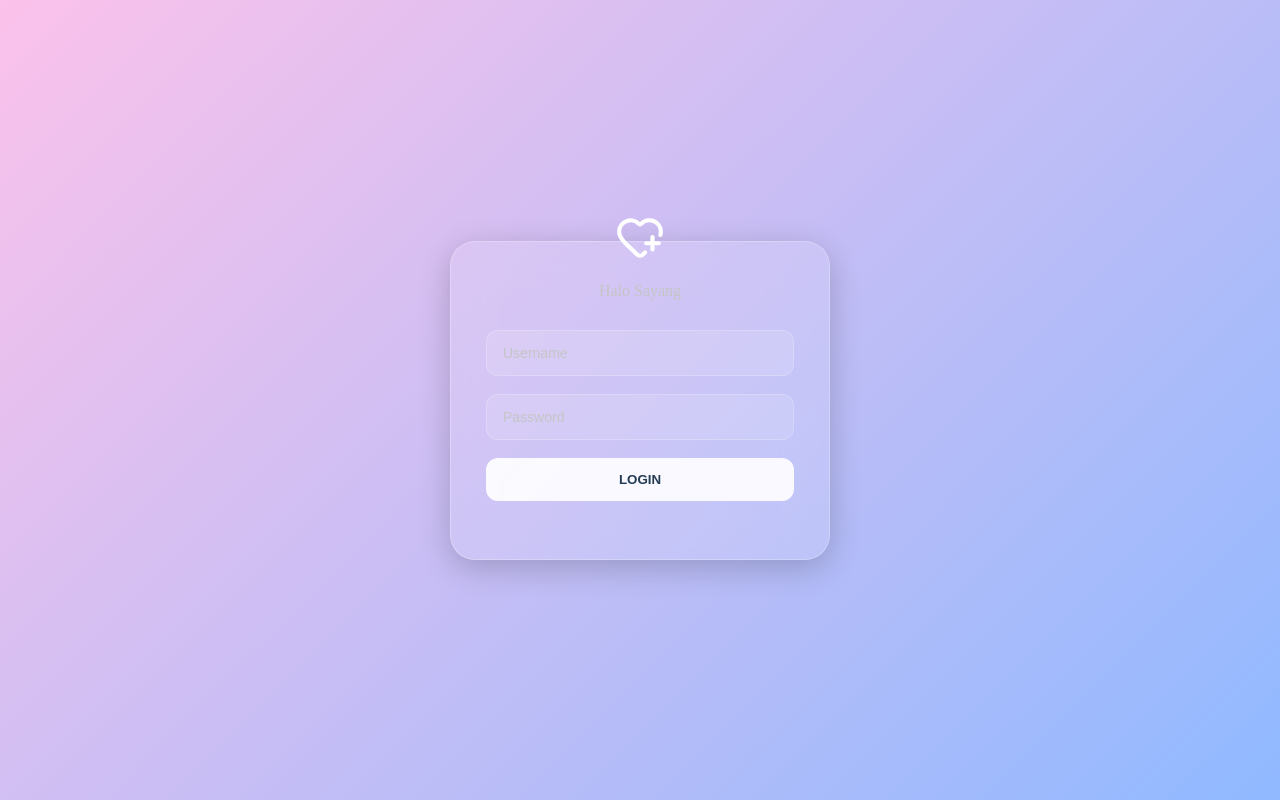
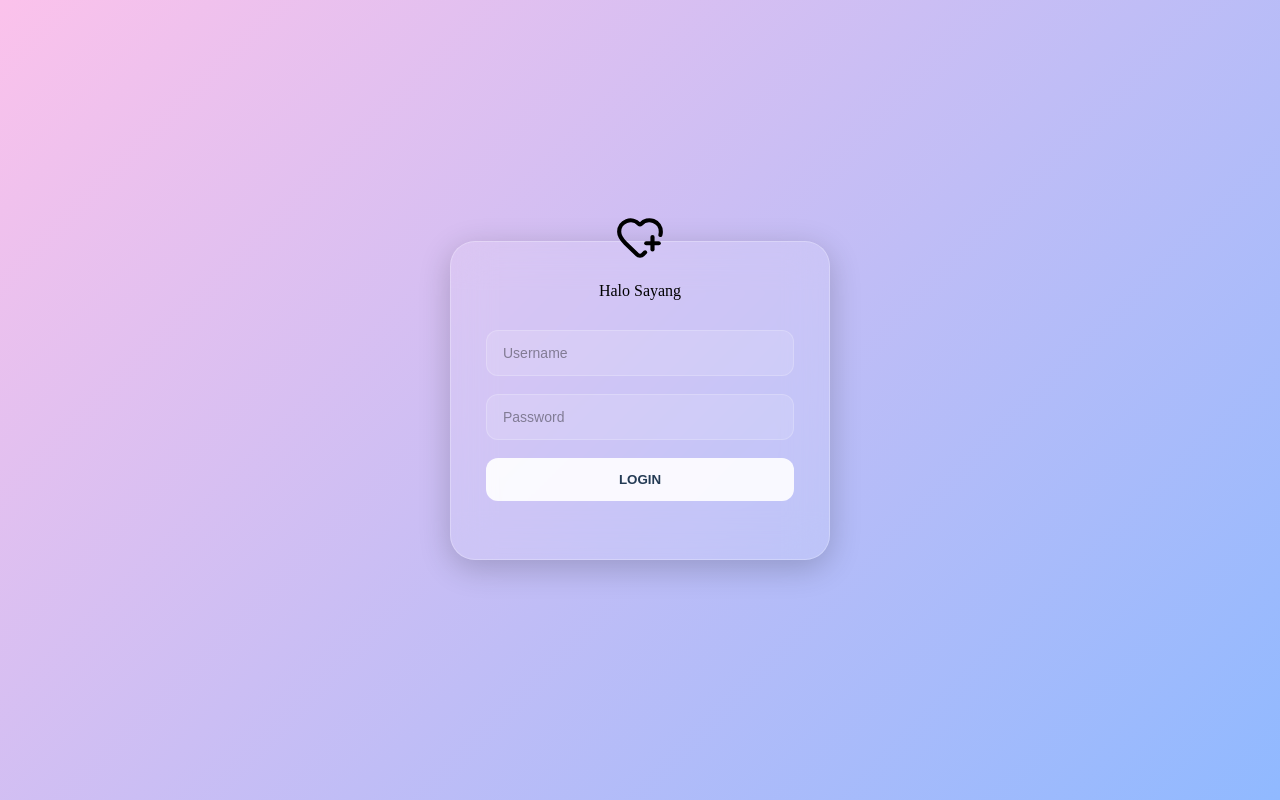
Before and after one commit to berlandprastyo/about-us, a plain HTML site: page index.html in a window 1280 px wide. Drawn offline with nearby package versions, Linux system fonts and the light colour scheme.

Commit message:
ganti warna font login

```diff
--- a/assets/css/style.css
+++ b/assets/css/style.css
@@ -103,7 +103,7 @@ opacity: 1;
     padding: 40px 35px;
     position: relative;
     text-align: center;
-    color: white;
+    color: rgb(0, 0, 0);
 
     background: rgba(255, 255, 255, 0.12);
     backdrop-filter: blur(20px);
@@ -124,7 +124,7 @@ opacity: 1;
 }
 
 .login-container > p {
-    color: #c5c5c5;
+    color: rgb(0, 0, 0);
     margin-bottom: 30px;
 }
 
@@ -137,10 +137,7 @@ opacity: 1;
 #login-form input {
     width: 100%;
     padding: 14px 16px;
-
-    color: white;
     font-size: 14px;
-
     background: rgba(255, 255, 255, 0.12);
     border: 1px solid rgba(255, 255, 255, 0.2);
     border-radius: 12px;
@@ -150,7 +147,7 @@ opacity: 1;
 }
 
 #login-form input::placeholder {
-    color: #c5c5c5;
+    color: rgba(0, 0, 0, 0.4);
 }
 
 #login-form input:focus {
```
